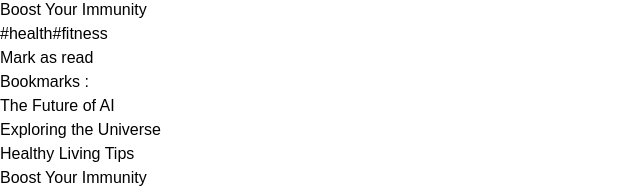
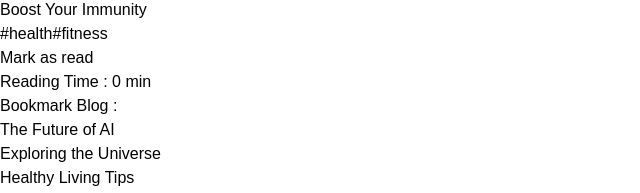
Before and after one commit to ekramulislam2050/react-knowledge-cafe, a React (Vite) app: page / in a window 1280 px wide. Shown: the part 3086-3279 px from the top of the page, without its empty margins (0-640 px from the left). Built offline with nearby package versions, Linux system fonts and the light colour scheme.

Commit message:
complet the project

```diff
--- a/public/blog.json
+++ b/public/blog.json
@@ -4,7 +4,7 @@
     "title": "The Future of AI",
     "author_name": "John Doe",
     "author_img": "https://i.ibb.co.com/XS3zN8N/boy1.png",
-    "reading_time": "5 min",
+    "reading_time": 5,
     "hash_tag": ["#technology", "#innovation"],
     "cover_photo": "https://i.ibb.co.com/Ns442xS/1.jpg",
     "posted_date": "2024-10-01"
@@ -14,7 +14,7 @@
     "title": "Exploring the Universe",
     "author_name": "Jane Smith",
     "author_img": "https://i.ibb.co.com/52Ww124/boy2.jpg",
-    "reading_time": "7 min",
+    "reading_time": 7,
     "hash_tag": ["#science", "#space"],
     "cover_photo": "https://i.ibb.co.com/8d6YBsM/2.png",
     "posted_date": "2024-09-28"
@@ -24,7 +24,7 @@
     "title": "Healthy Living Tips",
     "author_name": "Mike Johnson",
     "author_img": "https://i.ibb.co.com/WFwMWpD/girl1.jpg",
-    "reading_time": "3 min",
+    "reading_time": 3,
     "hash_tag": ["#lifestyle", "#wellness"],
     "cover_photo": "https://i.ibb.co.com/C5KfWPV/3.png",
     "posted_date": "2024-09-30"
@@ -34,7 +34,7 @@
     "title": "Boost Your Immunity",
     "author_name": "Emily Davis",
     "author_img": "https://i.ibb.co.com/dbm46kj/girl2.jpg",
-    "reading_time": "4 min",
+    "reading_time": 4,
     "hash_tag": ["#health", "#fitness"],
     "cover_photo": "https://i.ibb.co.com/dgC3nvW/4.jpg",
     "posted_date": "2024-10-03"
--- a/src/App.jsx
+++ b/src/App.jsx
@@ -16,22 +16,36 @@ function App() {
 
     setClickedBlog(blog)
   }
+
   // all data state--------------------------
   const [allOfData, setAllOfData] = useState([])
   const allData = (data) => {
     //  console.log(data)
     setAllOfData(data)
   }
+
+  // mark as read state---------------------
+  const [timeOfBlog,setTimeOfBlog]=useState(0)
+  const handleMarkAsRed = (reading_time) =>{
+    // console.log(reading_time)
+    const newTime = timeOfBlog + reading_time;
+    setTimeOfBlog(newTime)
+  }
   return (
     <>
       <Header></Header>
       <div className='flex w-4/5 mx-auto'>
-        <Blogs handleBookMark={handleBookMark} allData={allData}></Blogs>
+        <Blogs
+        handleBookMark={handleBookMark}
+         allData={allData}
+         handleMarkAsRed={handleMarkAsRed}
+         ></Blogs>
         <div className='w-1/5 mx-auto'>
           <Bookmarks
             clickedBlog={clickedBlog}
             key={clickedBlog.id}
             allOfData={allOfData}
+            timeOfBlog={timeOfBlog}
           ></Bookmarks>
         </div>
 
--- a/src/Components/Blog/Blog.jsx
+++ b/src/Components/Blog/Blog.jsx
@@ -1,6 +1,6 @@
 import PropTypes from 'prop-types';
 import { FaBookmark } from "react-icons/fa";
-const Blog = ({ blog,handleBookMark }) => {
+const Blog = ({ blog,handleBookMark,handleMarkAsRed }) => {
     //  console.log(blog)
     const { cover_photo, reading_time, author_img, author_name, title, posted_date, hash_tag } = blog
 
@@ -24,7 +24,7 @@ const Blog = ({ blog,handleBookMark }) => {
                     </div>
                 </div>
                 <div className='flex '>
-                    <p className='p-2'>{reading_time} read</p>
+                    <p className='p-2'>{reading_time} min read</p>
                      <button className='text-2xl text-red-600' onClick={()=>handleBookMark(blog)}><FaBookmark /></button>
                 </div>
             </div>
@@ -39,7 +39,7 @@ const Blog = ({ blog,handleBookMark }) => {
 
             </div>
             <div className='my-5'>
-                <a href='#' className='text-purple-500 border-b-2 border-purple-500 '>Mark as read </a>
+                <a href='#' className='text-purple-500 border-b-2 border-purple-500 ' onClick={()=>handleMarkAsRed(reading_time)}>Mark as read </a>
                 <p className='my-10 border-b-2'></p>
             </div>
 
@@ -48,6 +48,7 @@ const Blog = ({ blog,handleBookMark }) => {
 };
 Blog.propTypes = {
     blog: PropTypes.object.isRequired,
-    handleBookMark:PropTypes.func.isRequired
+    handleBookMark:PropTypes.func.isRequired,
+    handleMarkAsRed:PropTypes.func.isRequired
 }
 export default Blog;
--- a/src/Components/Blogs/Blogs.jsx
+++ b/src/Components/Blogs/Blogs.jsx
@@ -4,7 +4,7 @@ import { useEffect } from "react";
 import PropTypes from 'prop-types';
 
 
-const Blogs = ({handleBookMark, allData}) => {
+const Blogs = ({handleBookMark, allData,handleMarkAsRed}) => {
     const [blogs,setBlogs]=useState([])
     useEffect(()=>{
         const dataFetch = async()=>{
@@ -23,6 +23,7 @@ const Blogs = ({handleBookMark, allData}) => {
                 blogs.map(blog=><Blog
                      blog={blog}key={blog.id}
                      handleBookMark={handleBookMark}
+                     handleMarkAsRed={handleMarkAsRed}
                 ></Blog>)
             }
         </main>
@@ -30,6 +31,9 @@ const Blogs = ({handleBookMark, allData}) => {
 };
  Blogs.propTypes={
     // Blogs:PropTypes.array.isRequired,
-    handleBookMark:PropTypes.func.isRequired
+    handleBookMark:PropTypes.func.isRequired,
+    handleMarkAsRed:PropTypes.func.isRequired,
+    allData:PropTypes.array.isRequired
+
  }
 export default Blogs;
--- a/src/Components/Bookmark/Bookmark.jsx
+++ b/src/Components/Bookmark/Bookmark.jsx
@@ -1,21 +1,24 @@
 
 import PropTypes from "prop-types"
-const Bookmark = ({ clickedBlog, allOfData }) => {
+const Bookmark = ({ clickedBlog, allOfData, timeOfBlog }) => {
    //   console.log(clickedBlog)
    //  console.log(allOfData)
-   const { reading_time } = clickedBlog
+   // console.log(timeOfBlog)
+   const { id } = clickedBlog
    return (
       <div>
+           <div className="mt-20 text-center bg-purple-300 rounded-lg">
+              <h5 className="py-5 text-xl font-bold">Reading Time : {timeOfBlog} min</h5>
+           </div>
 
-
-         <div className="py-5 mt-20 bg-slate-200 rounded-xl">
+         <div className="py-5 mt-4 bg-slate-200 rounded-xl">
             <div className="text-center " >
 
-               <h3 className="text-xl font-bold text-slate-500">Bookmarks :{reading_time}</h3>
+               <h3 className="text-xl font-bold text-slate-500">Bookmark Blog :{id}</h3>
             </div>
             {
                allOfData.map((data) => <div key={data.id} className="mx-5 my-6 text-center rounded-md bg-slate-50">
-                  <h4 className="px-4 py-8 text-lg font-bold" >{data.title}</h4>
+                  <h4 className="px-4 py-6 text-lg font-bold" >{data.title}</h4>
                </div>
                )
             }
@@ -27,6 +30,7 @@ const Bookmark = ({ clickedBlog, allOfData }) => {
 };
 Bookmark.propTypes = {
    clickedBlog: PropTypes.object.isRequired,
+   timeOfBlog: PropTypes.object.isRequired,
    allOfData: PropTypes.array.isRequired
 }
 export default Bookmark;
--- a/src/Components/Bookmarks/Bookmarks.jsx
+++ b/src/Components/Bookmarks/Bookmarks.jsx
@@ -2,13 +2,14 @@
 import PropTypes from 'prop-types';
 import Bookmark from '../Bookmark/Bookmark';
 
-const Bookmarks = ({clickedBlog,allOfData}) => {
+const Bookmarks = ({clickedBlog,allOfData,timeOfBlog}) => {
 
     return (
         <aside >
             <Bookmark
             clickedBlog={clickedBlog}
              allOfData={allOfData}
+             timeOfBlog={timeOfBlog}
             ></Bookmark>
 
         </aside>
@@ -17,5 +18,7 @@ const Bookmarks = ({clickedBlog,allOfData}) => {
 Bookmarks.propTypes={
     // Bookmarks:PropTypes.array.isRequired,
     clickedBlog:PropTypes.object.isRequired,
+    timeOfBlog:PropTypes.object.isRequired,
+    allOfData: PropTypes.array.isRequired
 }
 export default Bookmarks;
```
